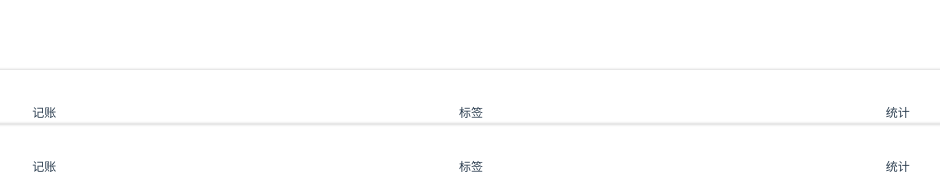
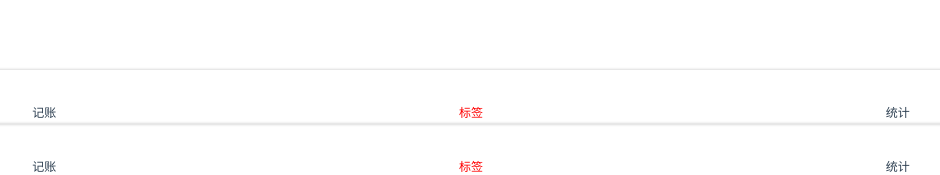
Before and after one commit to Mianxiong/vue-morney, a Vue app: page /#/labels in a window 1280 px wide. Shown: the part 676-851 px from the top of the page, without its empty margins (169-1109 px from the left). Built offline with nearby package versions, Linux system fonts and the light colour scheme.

Commit message:
Nav样式修改

```diff
--- a/public/index.html
+++ b/public/index.html
@@ -3,7 +3,7 @@
   <head>
     <meta charset="utf-8">
     <meta http-equiv="X-UA-Compatible" content="IE=edge">
-    <meta name="viewport" content="width=device-width,initial-scale=1.0">
+    <meta name="viewport" content="width=device-width,initial-scale=1,minimum-scale=1,maximum-scale=1,user-scalable=no,viewport-fit=cover">
     <link rel="icon" href="<%= BASE_URL %>favicon.ico">
     <title><%= htmlWebpackPlugin.options.title %></title>
   </head>
--- a/src/components/Nav.vue
+++ b/src/components/Nav.vue
@@ -1,14 +1,14 @@
 <template>
   <nav>
-    <router-link to="/money" class="item">
+    <router-link to="/money" class="item" active-class="selected">
       <Icon name="money"/>
       记账
     </router-link>
-    <router-link to="/labels" class="item">
+    <router-link to="/labels" class="item" active-class="selected">
       <Icon name="label"/>
       标签
     </router-link>
-    <router-link to="/statistics" class="item">
+    <router-link to="/statistics" class="item" active-class="selected">
       <Icon name="statistics"/>
       统计
     </router-link>
@@ -57,5 +57,8 @@
       height: 32px;
     }
   }
+  > .item.selected{
+    color:red;
+  }
 }
 </style>
```
